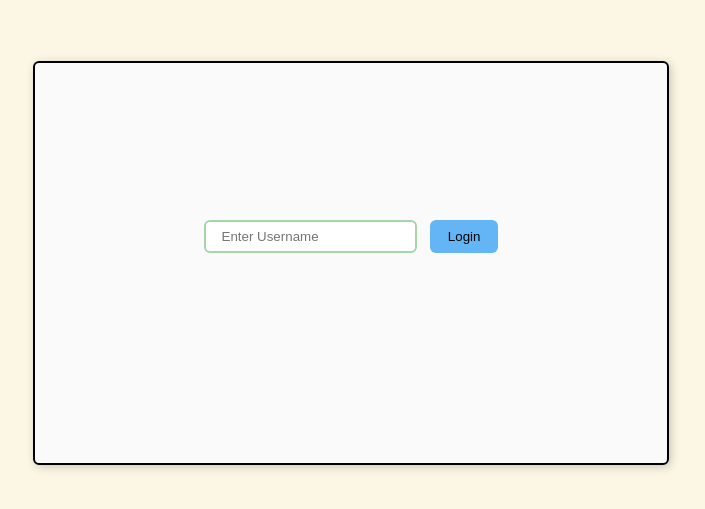
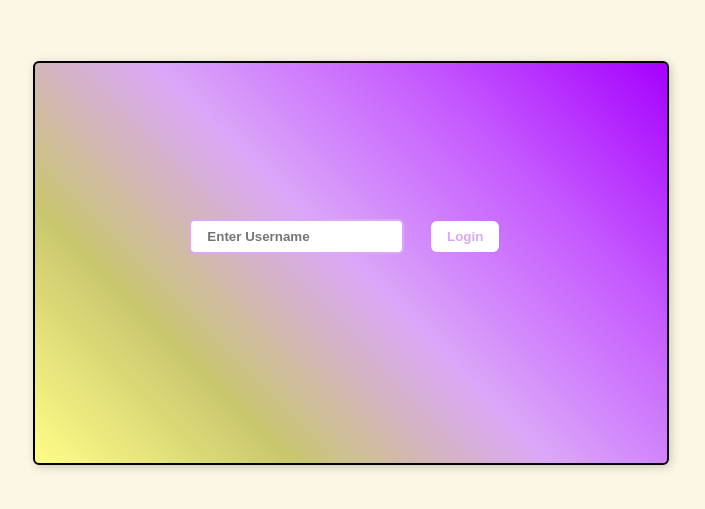
Before and after one commit to weijunxia/flaskathon, a Vue app in the folder client/: page / in a window 1280 px wide. Shown: the part 145-654 px from the top of the page, without its empty margins (289-994 px from the left). Built offline with nearby package versions, Linux system fonts and the light colour scheme.

Commit message:
lig in page css

```diff
--- a/client/src/components/Login.vue
+++ b/client/src/components/Login.vue
@@ -69,7 +69,13 @@ export default {
   border-radius: 6px;
   border: 2px solid;
   box-shadow: 2px 2px 10px rgba(0, 0, 0, 0.2);
-  background-color: #fafafa;
+  background: linear-gradient(45deg,
+        rgb(255, 253, 135),
+        rgb(201, 199, 110),
+        rgb(219, 167, 248),
+        rgb(197, 90, 255),
+        rgb(166, 0, 255)
+  );
 }
 
 .content-wrapper,
@@ -85,10 +91,15 @@ form {
 
 input,
 button {
-  padding: 0.5em 1.2em;
+  margin-right: 1em;
+  padding: 0.6em 1.2em;
+  background-color: white;
+  color: rgb(219, 167, 248);
+  border: 0;
   border-radius: 6px;
-  border: 2px solid transparent;
-  transition: all 0.2s ease;
+  font-weight: 600;
+  cursor: pointer;
+  transition: all 0.2s;
 }
 
 .error {
@@ -96,7 +107,7 @@ button {
 }
 
 .success {
-  border-color: #a5d6a7;
+  border-color: rgb(219, 167, 248);;
 }
 
 input {
@@ -110,7 +121,7 @@ button {
 }
 
 button:not(:disabled) {
-  background-color: #64b5f6;
+  background-color: white;
 }
 
 h4 {
--- a/client/src/components/Nav.vue
+++ b/client/src/components/Nav.vue
@@ -23,9 +23,6 @@ export default {
 </script>
 
 <style scoped>
-body{
-  background: cornsilk;
-}
 
 .title {
   display: flex;
```
